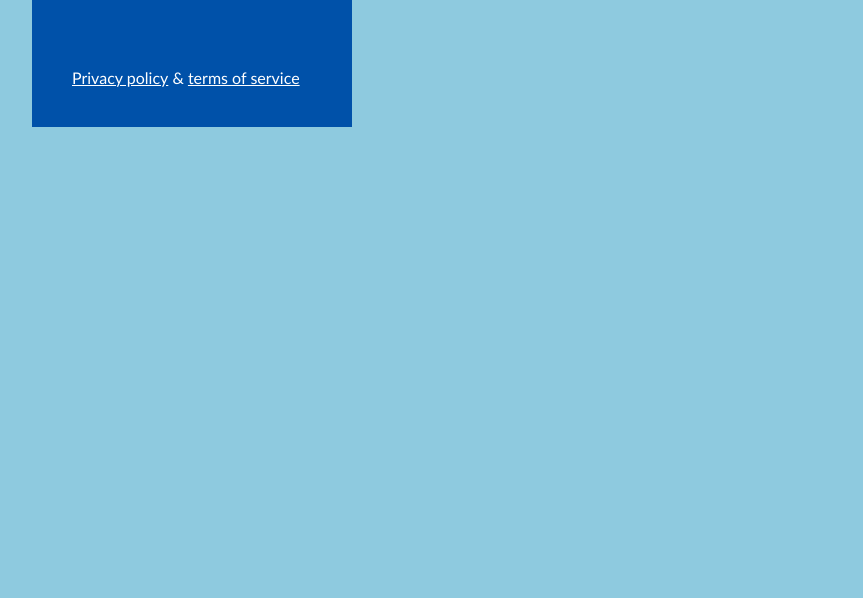
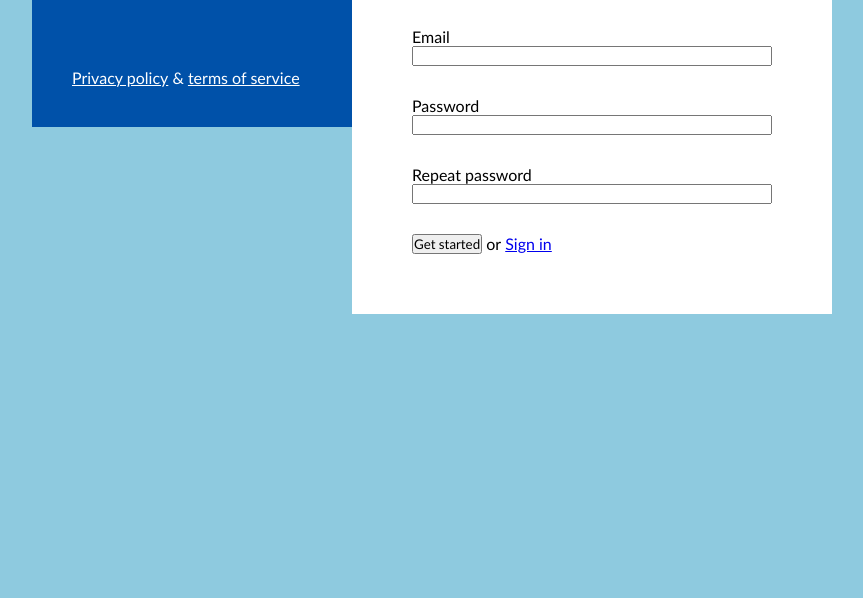
Before and after one commit to front-end-by-rimantas/26-grupe-auth, a plain HTML site: page index.html in a window 1280 px wide. Shown: the part 202-800 px from the top of the page, without its empty margins (208-1071 px from the left). Drawn offline with Linux system fonts and the light colour scheme.

Commit message:
Initial form HTML #4

```diff
--- a/css/main.css
+++ b/css/main.css
@@ -28,6 +28,8 @@ body {
 }
 
 .main-title {
+  display: inline-block;
+  width: 100%;
   margin-bottom: 100px;
   color: #fff;
   font-size: 30px;
@@ -35,20 +37,47 @@ body {
 }
 
 .bottom-links {
+  display: inline-block;
+  width: 100%;
 }
 
 .link {
+  display: inline-block;
   color: #fff;
 }
 
 .symbol {
+  display: inline-block;
   color: #fff;
 }
 
 .right-column {
   display: inline-block;
   width: 60%;
-  padding: 40px;
+  padding: 60px;
   float: left;
   background-color: #fff;
 }
+
+.form {
+  display: inline-block;
+  width: 100%;
+}
+
+.form > .form-row {
+  display: inline-block;
+  width: 100%;
+  margin-bottom: 30px;
+}
+.form > .form-row:last-of-type {
+  margin-bottom: 0;
+}
+
+.form > .form-row > label {
+  display: inline-block;
+  width: 100%;
+}
+.form > .form-row > input {
+  display: inline-block;
+  width: 100%;
+}
--- a/index.html
+++ b/index.html
@@ -20,7 +20,29 @@
             </div>
         </div>
         <div class="right-column">
-            RIGHT COLUMN
+            <form class="form">
+                <div class="form-row">
+                    <label for="">Username</label>
+                    <input type="text">
+                </div>
+                <div class="form-row">
+                    <label for="">Email</label>
+                    <input type="text">
+                </div>
+                <div class="form-row">
+                    <label for="">Password</label>
+                    <input type="text">
+                </div>
+                <div class="form-row">
+                    <label for="">Repeat password</label>
+                    <input type="text">
+                </div>
+                <div class="form-row">
+                    <button type="submit">Get started</button>
+                    <span>or</span>
+                    <a href="#">Sign in</a>
+                </div>
+            </form>
         </div>
     </main>
 </body>
```
